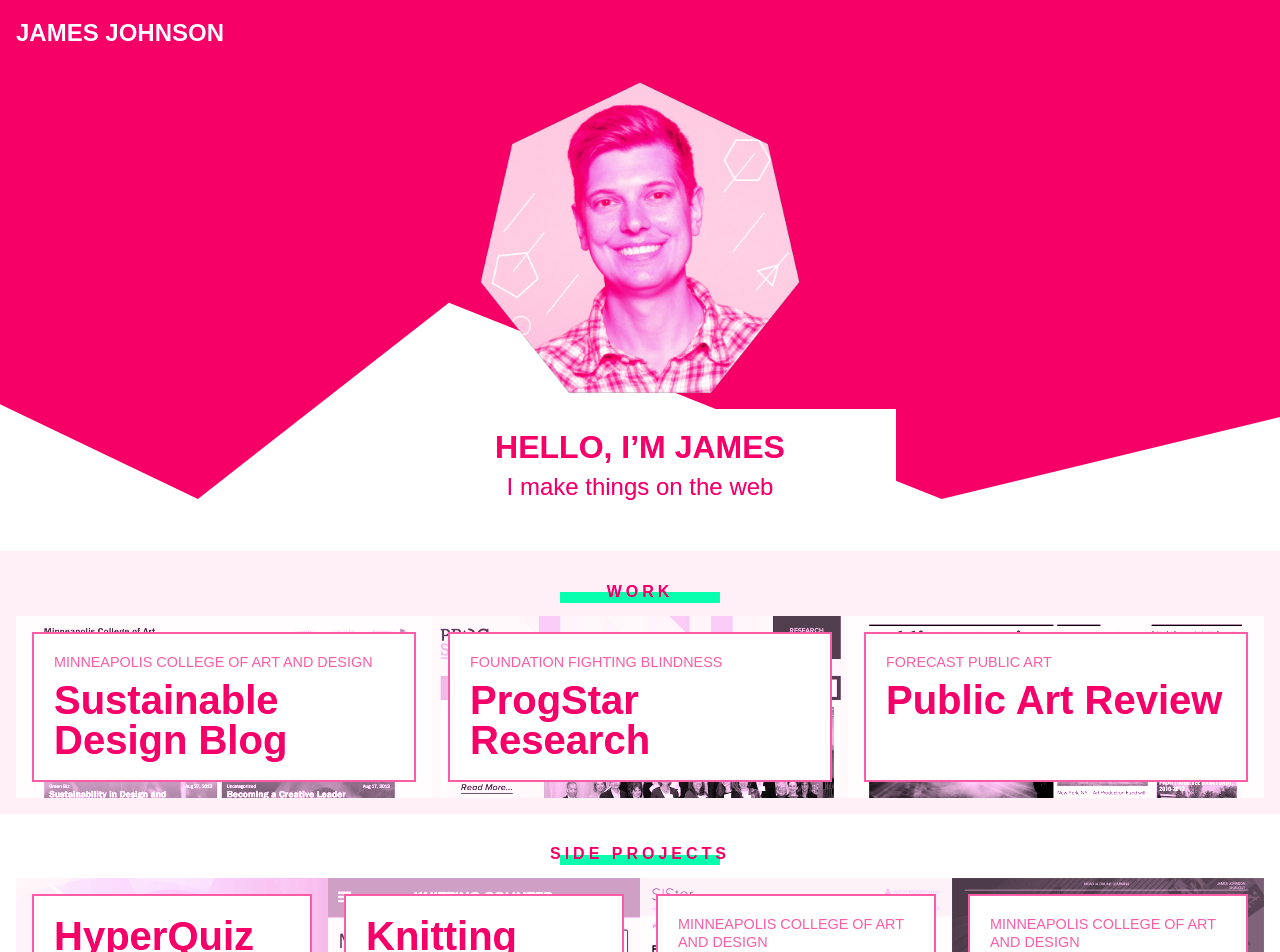
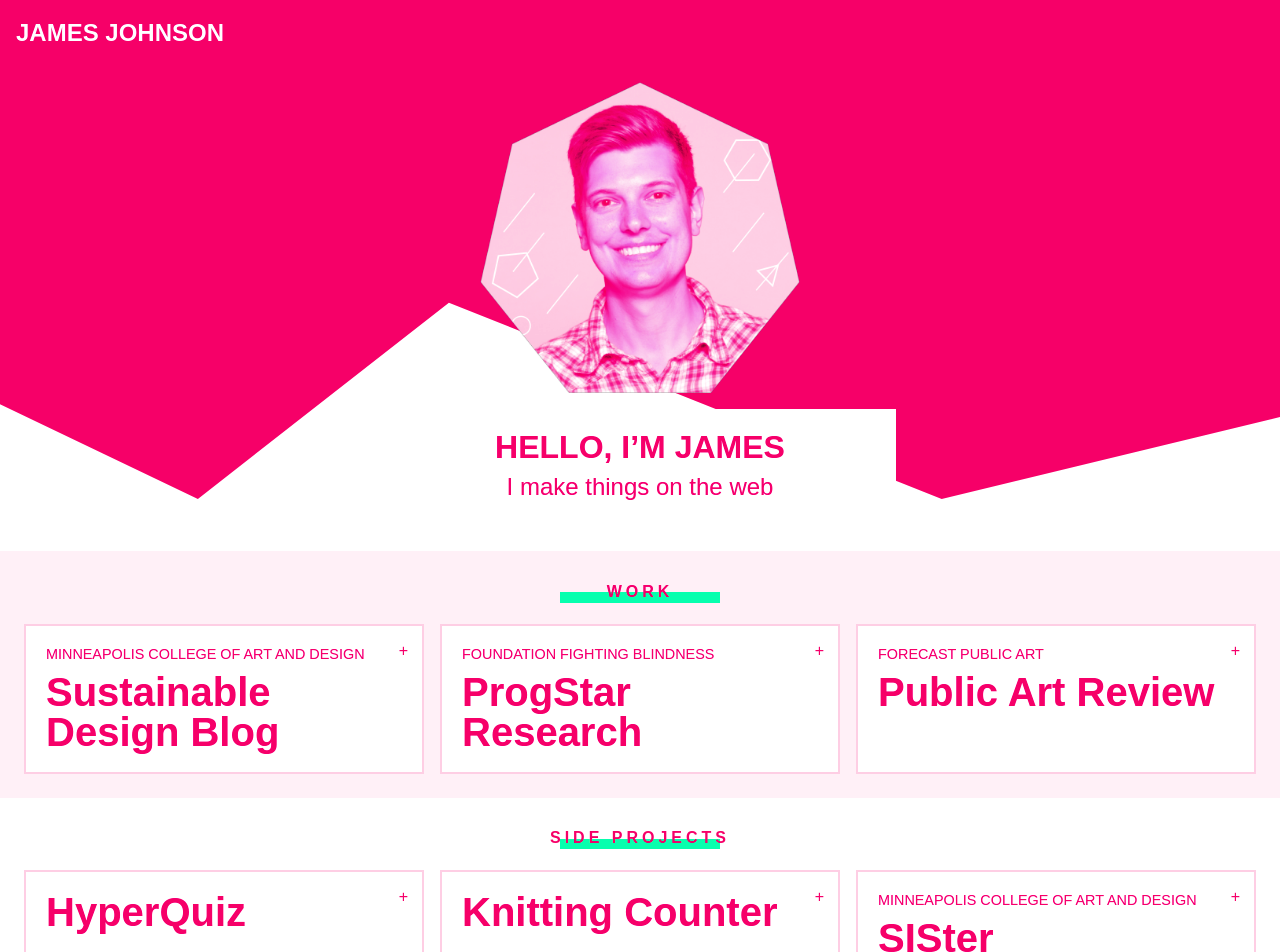
Before and after one commit to jxjj/jjohnson.me, a React (Create React App) app: page / in a window 1280 px wide. Shown: the top 952 px of the page. Built offline with nearby package versions, Linux system fonts and the light colour scheme; a web font is replaced by a local one.

Commit message:
add +/- signifiers

```diff
--- a/src/components/Project.css
+++ b/src/components/Project.css
@@ -1,12 +1,13 @@
 .project {
   --color-text: var(--blue);
   --color-background: white;
-  --color-border: var(--blue-medium);
+  --color-border: var(--blue-light);
   color: var(--color-text);
   position: relative;
   z-index: 10;
-  padding: 1rem;
+  margin: 0.5rem;
   overflow: hidden;
+  cursor: pointer;
 }
 
 .project__info-container {
@@ -40,7 +41,7 @@
 
 .project__subheading {
   font-size: 0.9rem;
-  color: var(--color-border);
+  color: var(--color-subheading);
   margin: 0;
   margin-bottom: 0.5rem;
   line-height: 1.2;
@@ -69,11 +70,11 @@
 
 .project__thumbnail {
   filter: sepia(100%) hue-rotate(180deg);
-  position: absolute;
-  top: 0;
-  left: 0;
-  width: 100%;
-  z-index: -10;
+  display: none;
+}
+
+.project:hover .project__thumbnail {
+  filter: none;
 }
 
 .project__links {
@@ -93,6 +94,20 @@
 }
 
 .project.is-open .project__info-details,
-.project.is-open .project__heading:after {
+.project.is-open .project__heading:after,
+.project.is-open .project__thumbnail {
   display: block;
 }
+
+.project:before {
+  content: '+';
+  display: block;
+  position: absolute;
+  top: 1rem;
+  right: 1rem;
+  z-index: 100;
+}
+
+.project.is-open:before {
+  content: '–';
+}
--- a/src/components/ProjectSection.css
+++ b/src/components/ProjectSection.css
@@ -22,12 +22,16 @@
 
 .project-list {
   display: grid;
-  grid-template-columns: repeat(auto-fit, minmax(18rem, 1fr));
+  grid-template-columns: repeat(auto-fit, minmax(22rem, 1fr));
 }
 
 .project-section:nth-of-type(3n + 1) {
   background: var(--blue-light);
 }
+.project-section:nth-of-type(3n + 1) .project__info-container {
+  border-color: var(--blue-medium);
+}
+
 .project-section:nth-of-type(3n + 2) {
   background: var(--blue-lighter);
 }
```
